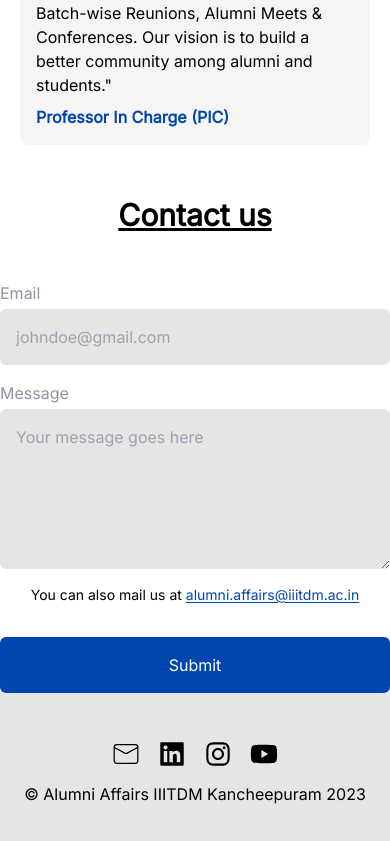
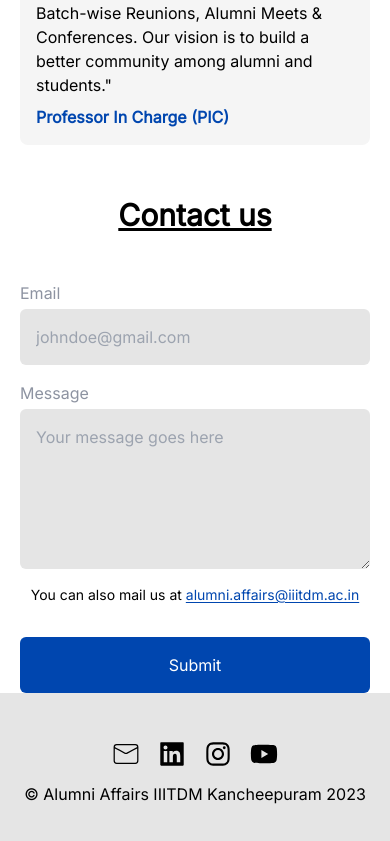
Before and after one commit to bhendi-boi/AlumniPortal, a Next.js app: page /about in a window 390 px wide. Shown: the part 1130-1971 px from the top of the page. Built offline with nearby package versions, Linux system fonts and the light colour scheme.

Commit message:
added inline padding in contact section for mobile screens

```diff
--- a/app/about/Contact.tsx
+++ b/app/about/Contact.tsx
@@ -11,7 +11,7 @@ const Contact = () => {
     console.log(message, email);
   };
   return (
-    <section aria-labelledby="contact" className="">
+    <section aria-labelledby="contact" className="px-5 md:p-0">
       <header className="mx-auto mb-12 max-w-xl">
         <h2
           id="contact"
```
